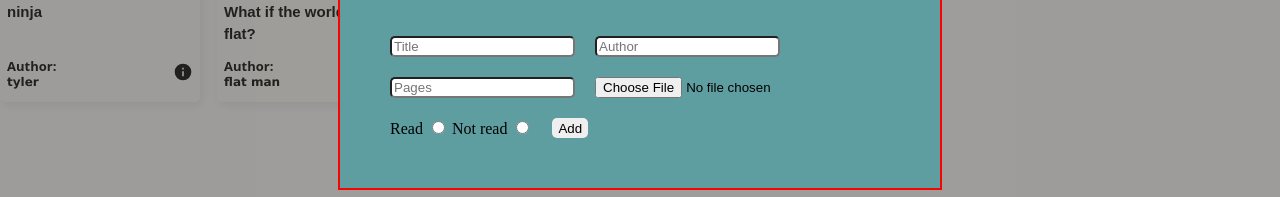
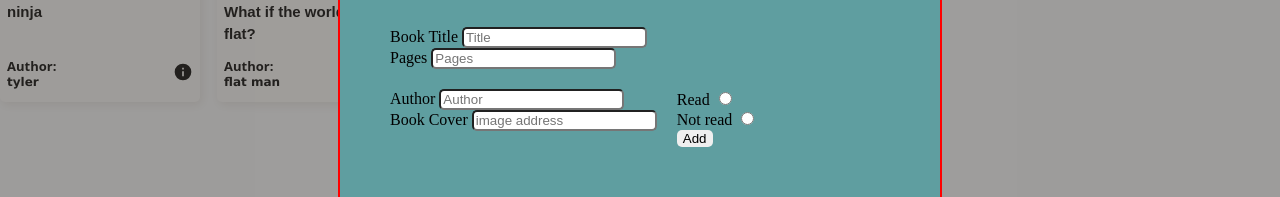
Before and after one commit to DustParticles/book-info, a plain HTML site: page index.html in a window 1280 px wide. Both pictures are taken after a click on the button 1222 px from the left and 742 px from the top of the page. Shown: the part 322-519 px from the top of the page. Drawn offline with Linux system fonts and the light colour scheme; a web font is replaced by a local one.

Commit message:
restructred overlay

```diff
--- a/index.html
+++ b/index.html
@@ -4,7 +4,7 @@
     <meta charset="UTF-8" />
     <meta http-equiv="X-UA-Compatible" content="IE=edge" />
     <meta name="viewport" content="width=device-width, initial-scale=1.0" />
-    <title>Document</title>
+    <title>ninjas in paris</title>
     <link rel="stylesheet" href="style.css" />
   </head>
   <body>
@@ -47,6 +47,7 @@
                     <span class="info_card_text">Read</span>
                   </button>
                 </div>
+                <div>
                   <svg class="info_card" style="" viewBox="0 0 24 24">
                     <path
                       fill="currentColor"
@@ -58,34 +59,61 @@
             </div>
           </div>
         </div>
+      </div>
       <div class="overlay">
         <div class="overlay_contents">
           <button class="overlay_close_button">&#10006;</button>
           <form class="add_book_form" action="" onsubmit="return false;">
+            <div class="input_container_one">
+              <div class="input_one">
+                <label class="required_input" for="book_title_input"
+                  >Book Title</label
+                >
                 <input
                   type="text"
                   placeholder="Title"
                   class="book_title_input"
                   required
                 />
+              </div>
+              <div class="input_two">
+                <label class="required_input" for="book_pages_input"
+                  >Pages</label
+                >
+                <input
+                  type="number"
+                  placeholder="Pages"
+                  class="book_pages_input"
+                  required
+                />
+              </div>
+            </div>
+            <div class="input_container_two">
+              <div class="input_one">
+                <label class="required_input" for="book_author_input"
+                  >Author</label
+                >
                 <input
                   type="text"
                   placeholder="Author"
                   class="book_author_input"
                   required
                 />
+              </div>
+              <div class="input_two">
+                <label class="optional" for="book_cover_input"
+                  >Book Cover</label
+                >
                 <input
-              type="number"
-              placeholder="Pages"
-              class="book_pages_input"
-              required
-            />
-            <input
-              type="file"
-              placeholder="Book Cover"
+                  type="url"
+                  placeholder="image address"
                   class="book_cover_input"
                 />
+              </div>
+            </div>
+            <div class="input_container_three">
               <div class="read_or_not_container">
+                <div class="radio_button_one">
                   <label for="has_read_input">Read</label>
                   <input
                     type="radio"
@@ -96,7 +124,8 @@
                     class="book_read_or_not_input"
                     required
                   />
-
+                </div>
+                <div class="radio_button_two">
                   <label for="not_read_input">Not read</label>
                   <input
                     type="radio"
@@ -108,7 +137,9 @@
                     required
                   />
                 </div>
+              </div>
               <button type="submit" class="submit_button">Add</button>
+            </div>
           </form>
         </div>
       </div>
```
Lines whose indentation alone changed are shown as unchanged.
